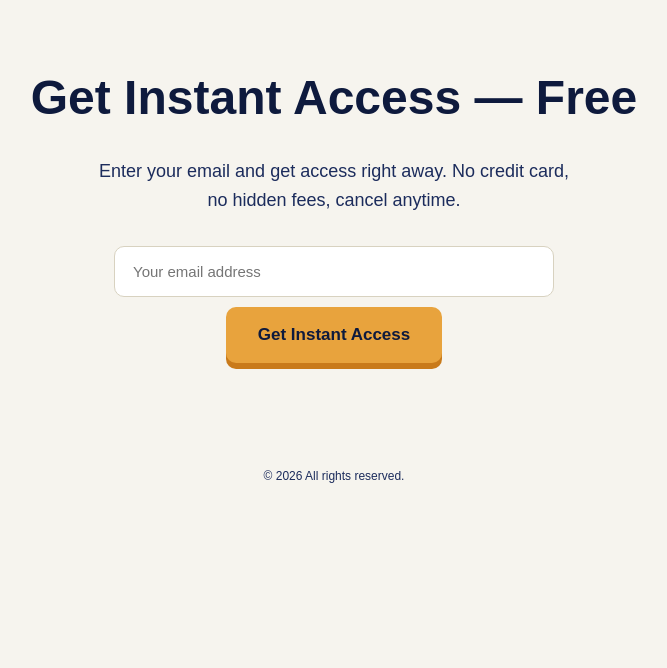
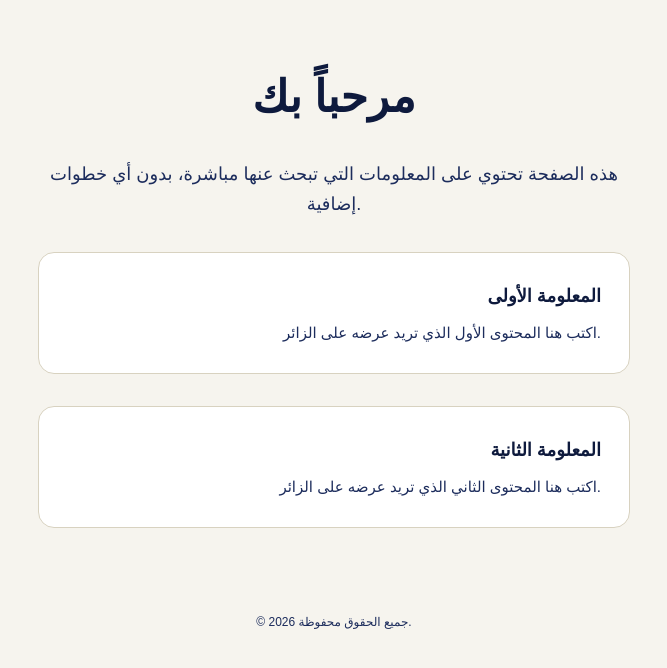
Before and after one commit to mohamedohod/my-landing, a plain HTML site: page index.html in a window 1280 px wide. Shown: the whole page, without its empty margins (306-973 px from the left). Drawn offline with Linux system fonts and the light colour scheme.

Commit message:
Update index.html

```diff
--- a/index.html
+++ b/index.html
@@ -3,30 +3,35 @@
 <head>
 <meta charset="UTF-8">
 <meta name="viewport" content="width=device-width, initial-scale=1.0">
-<title>Get Instant Access</title>
+<title>Welcome</title>
 <style>
-:root{--ink:#0E1A3D;--ink-soft:#1C2C5C;--paper:#F6F4EE;--paper-2:#ECE8DC;--signal:#E8A33D;--signal-2:#C97A1A;--line:#D8D2C0;--ok:#2E7D5B;}
+:root{--ink:#0E1A3D;--ink-soft:#1C2C5C;--paper:#F6F4EE;--signal:#E8A33D;--line:#D8D2C0;}
 *{margin:0;padding:0;box-sizing:border-box;}
-body{font-family:sans-serif;background:var(--paper);color:var(--ink);line-height:1.6;}
-section{padding:60px 24px;text-align:center;}
-h1{font-size:clamp(30px,5vw,48px);font-weight:900;margin-bottom:20px;}
-.sub{font-size:18px;color:var(--ink-soft);max-width:480px;margin:0 auto 32px;}
-.btn{display:inline-block;background:var(--signal);color:var(--ink);font-weight:700;font-size:17px;padding:18px 32px;border-radius:10px;border:none;cursor:pointer;box-shadow:0 6px 0 var(--signal-2);}
-.form-row{display:flex;gap:10px;max-width:440px;margin:20px auto;flex-wrap:wrap;justify-content:center;}
-.form-row input{flex:1;min-width:220px;padding:16px 18px;border:1px solid var(--line);border-radius:10px;font-size:15px;}
+body{font-family:sans-serif;background:var(--paper);color:var(--ink);line-height:1.7;}
+section{padding:60px 24px;max-width:640px;margin:0 auto;text-align:center;}
+h1{font-size:clamp(28px,5vw,44px);font-weight:900;margin-bottom:24px;}
+p{font-size:18px;color:var(--ink-soft);margin-bottom:20px;}
+.card{background:#fff;border:1px solid var(--line);border-radius:16px;padding:28px;margin-top:32px;text-align:right;}
+.card h3{font-size:18px;margin-bottom:8px;}
+.card p{font-size:15px;margin-bottom:0;}
 footer{text-align:center;padding:24px;font-size:12px;color:var(--ink-soft);}
 </style>
 </head>
 <body>
   <section>
-    <h1>Get Instant Access — Free</h1>
-    <p class="sub">Enter your email and get access right away. No credit card, no hidden fees, cancel anytime.</p>
-    <form class="form-row" onsubmit="event.preventDefault(); document.getElementById('msg').style.display='block'; this.style.display='none';">
-      <input type="email" placeholder="Your email address" required>
-      <button type="submit" class="btn">Get Instant Access</button>
-    </form>
-    <p id="msg" style="display:none;color:var(--ok);font-weight:700;">✓ You're in! Check your inbox now.</p>
+    <h1>مرحباً بك</h1>
+    <p>هذه الصفحة تحتوي على المعلومات التي تبحث عنها مباشرة، بدون أي خطوات إضافية.</p>
+
+    <div class="card">
+      <h3>المعلومة الأولى</h3>
+      <p>اكتب هنا المحتوى الأول الذي تريد عرضه على الزائر.</p>
+    </div>
+
+    <div class="card">
+      <h3>المعلومة الثانية</h3>
+      <p>اكتب هنا المحتوى الثاني الذي تريد عرضه على الزائر.</p>
+    </div>
   </section>
-  <footer>© 2026 All rights reserved.</footer>
+  <footer>© 2026 جميع الحقوق محفوظة.</footer>
 </body>
 </html>
```
